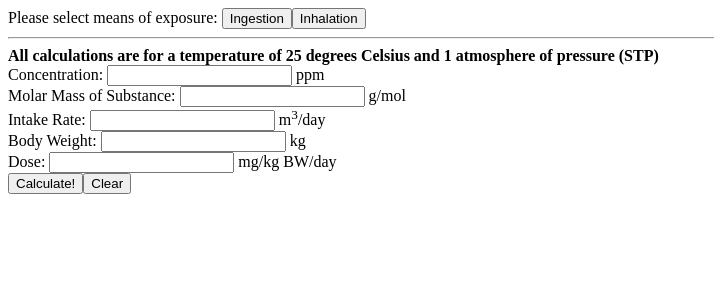
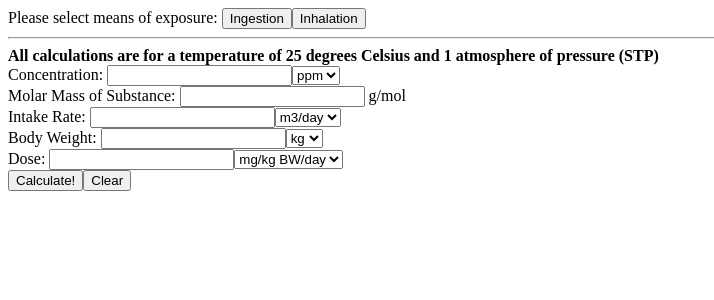
Before and after one commit to USEPA/toxcalc, an Angular app: page / in a window 1280 px wide. Both pictures are taken after a click on the button "Inhalation". Shown: the top 300 px of the page, without its empty margins (0-714 px from the left). Built offline with nearby package versions, Linux system fonts and the light colour scheme.

Commit message:
added unit dropdowns for inhalation form. Everything should be working correctly. Still need to add more unit options

```diff
--- a/src/app/inhalation-form/inhalation-form.component.html
+++ b/src/app/inhalation-form/inhalation-form.component.html
@@ -6,7 +6,12 @@
           type="number"
           id="concen"
           formControlName="concen"
-          /> ppm
+          />
+        <select formControlName="concenUnits">
+            <option *ngFor="let ratio of concenUnitsOptions" [ngValue]="ratio">
+                {{ratio.units}}
+            </option>
+        </select>
     </div>
     <div *ngIf="molarMassNeeded.required">
         <label for="molarMass">Molar Mass of Substance: </label>
@@ -22,7 +27,12 @@
           type="number"
           id="intake"
           formControlName="intake"
-          /> m<sup>3</sup>/day
+          />
+        <select formControlName="intakeUnits">
+            <option *ngFor="let ratio of intakeUnitsOptions" [ngValue]="ratio">
+                {{ratio.units}}
+            </option>
+        </select>
     </div>
     <div>
         <label for="weight">Body Weight: </label>
@@ -30,7 +40,12 @@
           type="number"
           id="weight"
           formControlName="weight"
-          /> kg
+          />
+        <select formControlName="weightUnits">
+            <option *ngFor="let ratio of weightUnitsOptions" [ngValue]="ratio">
+                {{ratio.units}}
+            </option>
+        </select>
     </div>
     <div>
         <label for="dose">Dose: </label>
@@ -38,7 +53,12 @@
           type="number"
           id="dose"
           formControlName="dose"
-          /> mg/kg BW/day
+          />
+        <select formControlName="doseUnits">
+            <option *ngFor="let ratio of doseUnitsOptions" [ngValue]="ratio">
+                {{ratio.units}}
+            </option>
+        </select>
     </div>
     <div>
         <button (click)="calculate()">Calculate!</button>
--- a/src/app/inhalation-form/inhalation-form.component.ts
+++ b/src/app/inhalation-form/inhalation-form.component.ts
@@ -9,10 +9,16 @@ import { ToxUnit } from '../toxicology/tox-unit';
 import { ToxRatio } from '../toxicology/tox-ratio';
 import { UnitTypes } from '../toxicology/unit-types.enum';
 
+import { CONCEN_RATIOS_INHALATION, INTAKE_RATIOS_INHALATION, WEIGHT_RATIOS, DOSE_RATIOS_INHALATION, STP_RATIO } from '../toxicology/UNIT_LISTS';
+
 @Component({
     selector: 'app-inhalation-form',
     templateUrl: './inhalation-form.component.html',
-    styleUrls: ['./inhalation-form.component.css']
+    styleUrls: ['./inhalation-form.component.css'],
+    providers: [
+        CalcService,
+        ValidationService
+    ]
 })
 export class InhalationFormComponent implements OnInit {
     submitted = false;
@@ -22,6 +28,11 @@ export class InhalationFormComponent implements OnInit {
     weightTox: Toxicology;
     doseTox: Toxicology;
 
+    concenUnitsOptions = CONCEN_RATIOS_INHALATION;
+    intakeUnitsOptions = INTAKE_RATIOS_INHALATION;
+    weightUnitsOptions = WEIGHT_RATIOS;
+    doseUnitsOptions = DOSE_RATIOS_INHALATION;
+
     molarMassNeeded = {required: true};
 
     concenModifiers: number[];
@@ -29,7 +40,6 @@ export class InhalationFormComponent implements OnInit {
     weightModifiers: number[];
     doseModifiers: number[];
 
-    STP_RATIO = 24.45; //move to another file
     inhalationForm: FormGroup;
 
     constructor(
@@ -41,16 +51,27 @@ export class InhalationFormComponent implements OnInit {
     createForm() {
         this.inhalationForm = this.fb.group({
             concen: [null, this.validationService.nonNegative],
+            concenUnits: [''],
             molarMass: [null, Validators.compose([
                 this.validationService.nonNegative,
                 this.validationService.conditionalRequired(this.molarMassNeeded)
             ])],
             intake: [null, this.validationService.nonNegative],
+            intakeUnits: [''],
             weight: [null, this.validationService.nonNegative],
-            dose: [null, this.validationService.nonNegative]
+            weightUnits: [''],
+            dose: [null, this.validationService.nonNegative],
+            doseUnits: ['']
         }, {
             validator: this.validationService.coreValidation('concen', 'intake', 'weight', 'dose')
         })
+
+        this.inhalationForm.patchValue({
+            concenUnits: this.concenUnitsOptions[0],
+            intakeUnits: this.intakeUnitsOptions[0],
+            weightUnits: this.weightUnitsOptions[0],
+            doseUnits: this.doseUnitsOptions[0]
+        });
 
         this.molarMassNeeded.required = true;
     }
@@ -71,14 +92,15 @@ export class InhalationFormComponent implements OnInit {
 
     calculate(): void {
 
+        this.concenModifiers.push(this.inhalationForm.get('concenUnits').value.value);
         if (this.molarMassNeeded.required) {
             this.concenModifiers.push(this.inhalationForm.get('molarMass').value);
-            this.concenModifiers.push(1/24.45);
+            this.concenModifiers.push(1/STP_RATIO);
         }
 
-        this.intakeModifiers.push(1);
-        this.weightModifiers.push(1);
-        this.doseModifiers.push(1);
+        this.intakeModifiers.push(this.inhalationForm.get('intakeUnits').value.value);
+        this.weightModifiers.push(this.inhalationForm.get('weightUnits').value.value);
+        this.doseModifiers.push(this.inhalationForm.get('doseUnits').value.value);
 
         let concenMultiplier = this.calcService.calculateMultiplier(this.concenModifiers);
         let intakeMultiplier = this.calcService.calculateMultiplier(this.intakeModifiers);
--- a/src/app/toxicology/UNIT_LISTS.ts
+++ b/src/app/toxicology/UNIT_LISTS.ts
@@ -35,6 +35,11 @@ export const CONCEN_RATIOS_MASS_MASS: ToxRatio[] = [
     {units: '\u03BCg/kg', value: 0.001}
 ];
 
+export const CONCEN_RATIOS_INHALATION: ToxRatio[] = [
+    {units: 'ppm', value: 1},
+    {units: 'ppb', value: 0.001}
+]
+
 export const INTAKE_RATIOS_VOL_TIME: ToxRatio[] = [
     {units: 'L/day', value: 1},
     {units: 'mL/day', value: 0.001}
@@ -43,6 +48,10 @@ export const INTAKE_RATIOS_VOL_TIME: ToxRatio[] = [
 export const INTAKE_RATIOS_MASS_TIME: ToxRatio[] = [
     {units: 'kg/day', value: 1},
     {units: 'g/day', value: 0.001}
+];
+
+export const INTAKE_RATIOS_INHALATION: ToxRatio[] = [
+    {units: 'm3/day', value: 1}
 ];
 
 export const WEIGHT_RATIOS: ToxRatio[] = [
@@ -56,3 +65,10 @@ export const DOSE_RATIOS: ToxRatio[] = [
     {units: 'mol/kg BW/day', value: 1000},
     {units: 'mmol/kg BW/day', value: 1}
 ];
+
+export const DOSE_RATIOS_INHALATION: ToxRatio[] = [
+    {units: 'mg/kg BW/day', value: 1},
+    {units: '\u03BCg/kg BW/day', value: 0.001}
+];
+
+export const STP_RATIO = 24.45;
```
